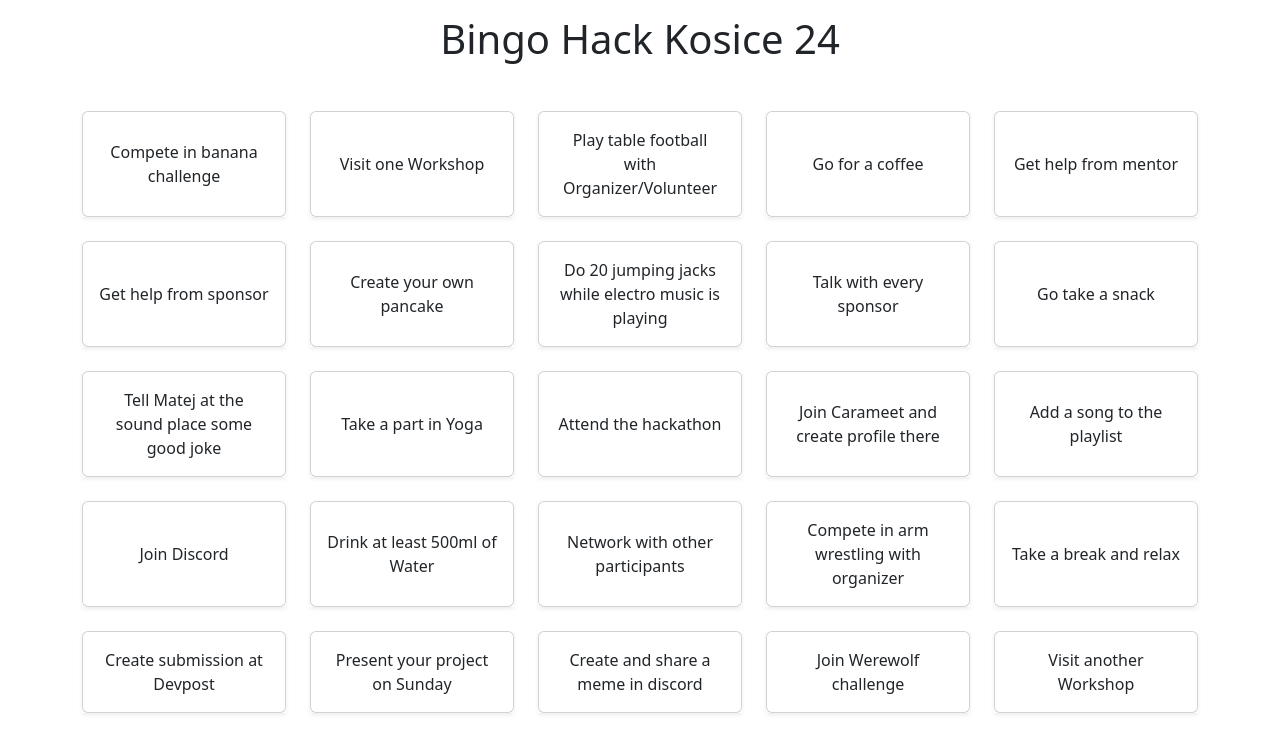
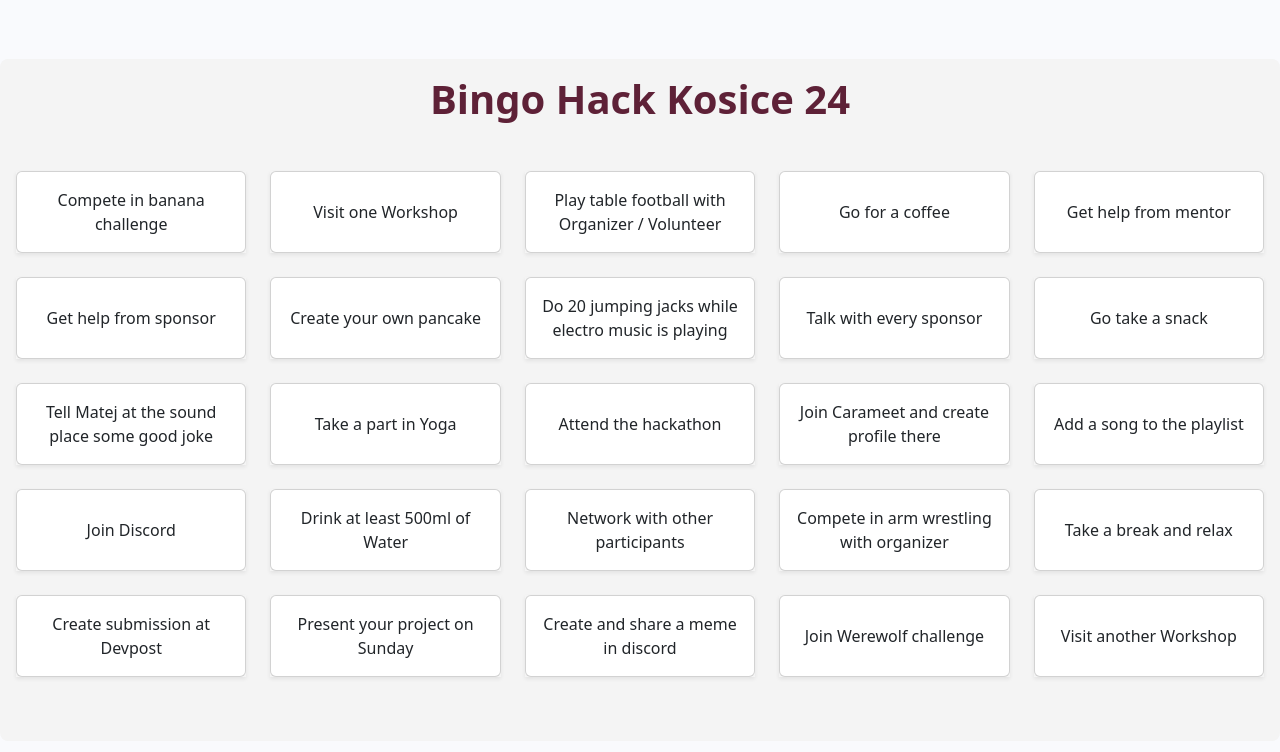
Before and after one commit to hackkosice/HK24-Bingo, a plain HTML site: page index.html in a window 1280 px wide. Drawn offline with nearby package versions, Linux system fonts and the light colour scheme.

Commit message:
Update styling and structure of index.html
Changed the background and text color for the checked-card class in index.html. Additional enhancements include updating the body styling and slightly modifying the structure of the main container div for improved visual hierarchy. The modifications improve the overall user experience and website aesthetics.

```diff
--- a/index.html
+++ b/index.html
@@ -11,7 +11,8 @@
 
     <style>
         .checked-card {
-            background-color: #90ee90; /* light green when checked */
+            background-color: rgb(239 97 30);
+            color: white;/* light green when checked */
         }
         .form-check-input {
             display: none; /* make checkbox invisible */
@@ -20,17 +21,20 @@
 
     <script src="https://code.jquery.com/jquery-3.5.1.slim.min.js"></script>
 </head>
-<body class="d-flex justify-content-center align-items-center flex-column vh-100">
-<h1 class="h1 fw-light mb-5">Bingo Hack Kosice 24</h1>
-<div class="container mb-5" id="checkboxGrid">
-    <!-- Javascript will generate grid here -->
+<body class="d-flex justify-content-center align-items-center flex-column vh-100" style="background-color: #f9fafd">
+<div style="background-color: rgb(244,244,244); color: rgb(94,33,55)" class="rounded-3 p-3">
+    <h1 class="h1 fw-light mb-5 text-center fw-bold">Bingo Hack Kosice 24</h1>
+    <div class="mb-5" id="checkboxGrid">
+        <!-- Javascript will generate grid here -->
+    </div>
 </div>
+
 
 <script>
     var items = [
         "Compete in banana challenge",
         "Visit one Workshop",
-        "Play table football with Organizer/Volunteer",
+        "Play table football with Organizer / Volunteer",
         "Go for a coffee",
         "Get help from mentor",
 
```
